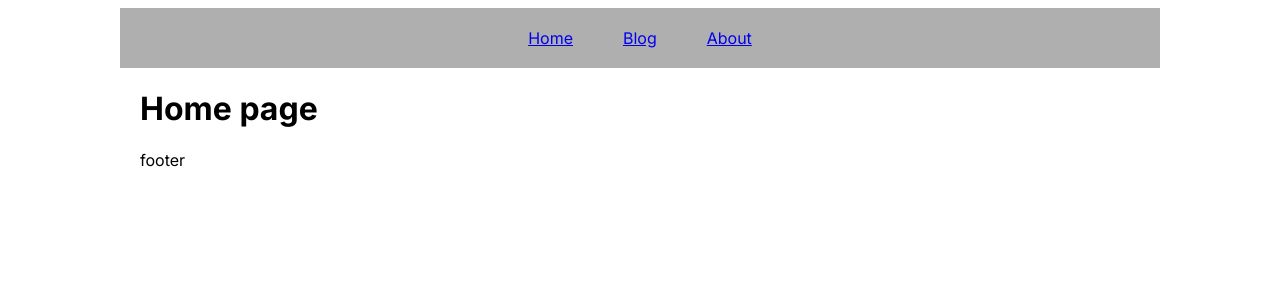
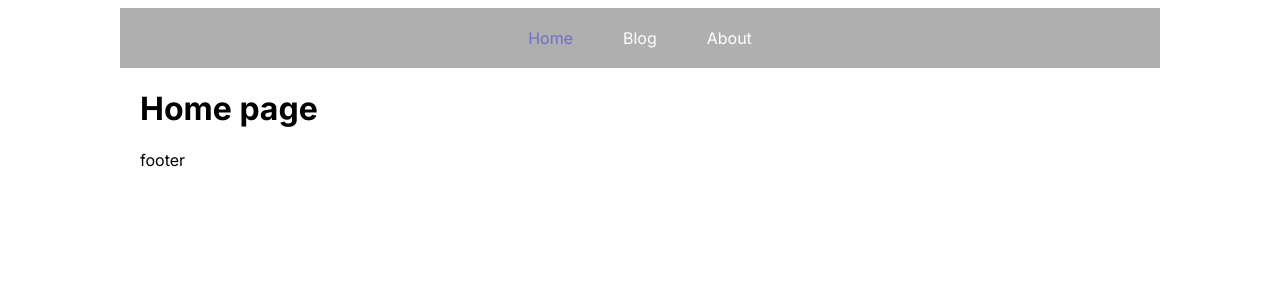
Before and after one commit to ecomeel/next-blog-app, a Next.js app: page / in a window 1280 px wide. Shown: the top 300 px of the page. Built offline with nearby package versions, Linux system fonts and the light colour scheme.

Commit message:
active links

```diff
--- a/app/globals.css
+++ b/app/globals.css
@@ -10,3 +10,19 @@ header {
   column-gap: 50px;
   justify-content: center;
 }
+
+header a {
+  color: white;
+}
+
+a {
+  color: grey;
+  text-decoration: none;
+}
+a:hover {
+  text-decoration: underline;
+}
+
+.active {
+  color: rgb(109, 109, 204)
+}
--- /dev/null
+++ b/components/Navigation.tsx
@@ -0,0 +1,32 @@
+"use client";
+
+import Link from "next/link";
+import { usePathname } from "next/navigation";
+
+type NavLink = {
+  label: string;
+  href: string;
+};
+type Props = {
+  navLinks: NavLink[];
+};
+
+const Navigation = ({ navLinks }: Props) => {
+  const pathname = usePathname();
+
+  return (
+    <>
+      {navLinks.map((link: NavLink) => {
+        const isActive = pathname === link.href;
+
+        return (
+          <Link key={link.label} href={link.href} className={ isActive ? 'active' : '' }>
+            {link.label}
+          </Link>
+        );
+      })}
+    </>
+  );
+};
+
+export default Navigation;
--- a/components/TheHeader.tsx
+++ b/components/TheHeader.tsx
@@ -1,11 +1,17 @@
 import Link from "next/link";
+
+import Navigation from "./Navigation";
+
+const navItems = [
+  { label: "Home", href: "/" },
+  { label: "Blog", href: "/blog" },
+  { label: "About", href: "/about" },
+];
 
 export const TheHeader: React.FC = () => {
   return (
     <header className="container">
-      <Link href="/">Home</Link>
-      <Link href="/blog">Blog</Link>
-      <Link href="/about">About</Link>
+      <Navigation navLinks={navItems} />
     </header>
   );
 };
```
